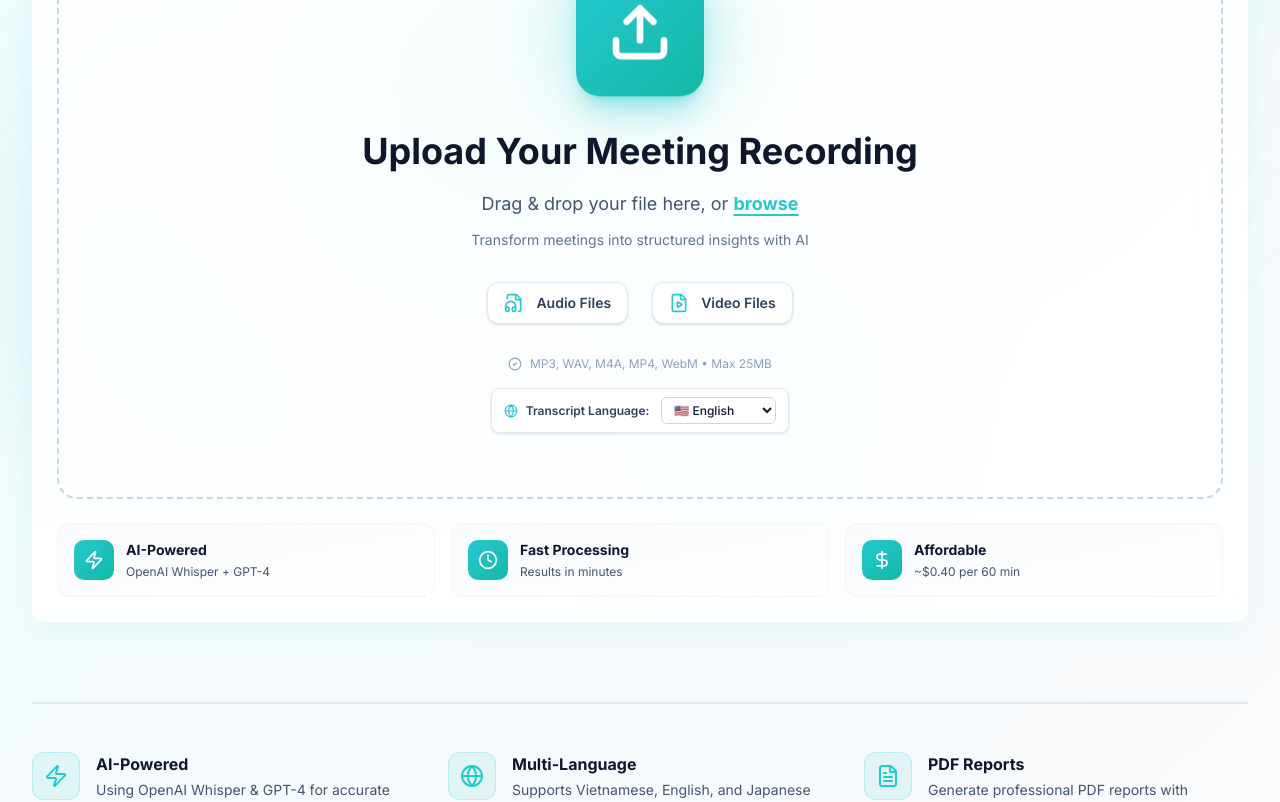
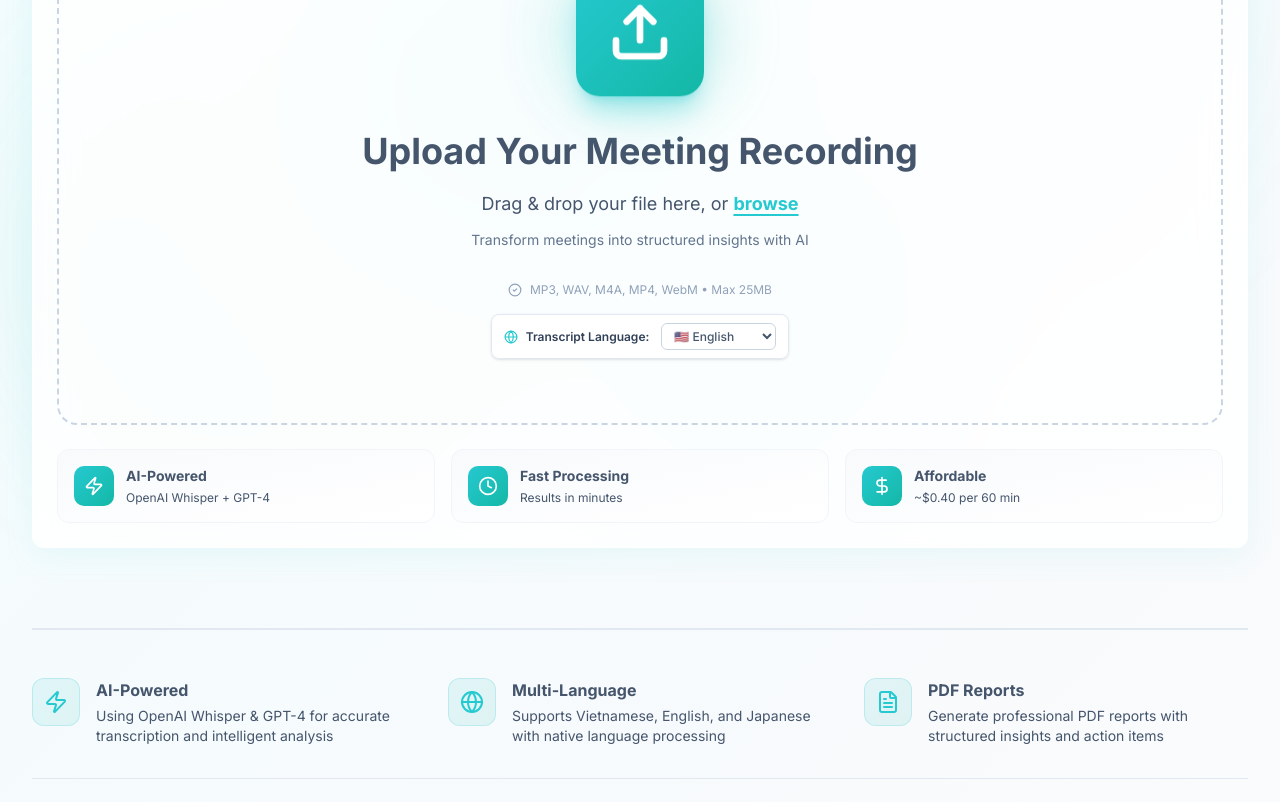
Before and after one commit to anhkhoadinh/hackathon-team-11, a Next.js app: page / in a window 1280 px wide. Shown: the part 260-1062 px from the top of the page. Built offline with nearby package versions, Linux system fonts and the light colour scheme.

Commit message:
update: sync style

```diff
--- a/app/page.tsx
+++ b/app/page.tsx
@@ -272,7 +272,7 @@ export default function Home() {
                 <Zap className="h-6 w-6 text-[#25C9D0]" />
               </div>
               <div>
-                <h4 className="font-bold text-slate-900 mb-1">{t('footer.features.aiPowered.title')}</h4>
+                <h4 className="font-bold text-slate-600 mb-1">{t('footer.features.aiPowered.title')}</h4>
                 <p className="text-sm text-slate-600">
                   {t('footer.features.aiPowered.description')}
                 </p>
@@ -285,7 +285,7 @@ export default function Home() {
                 <Globe className="h-6 w-6 text-[#25C9D0]" />
               </div>
               <div>
-                <h4 className="font-bold text-slate-900 mb-1">{t('footer.features.multiLanguage.title')}</h4>
+                <h4 className="font-bold text-slate-600 mb-1">{t('footer.features.multiLanguage.title')}</h4>
                 <p className="text-sm text-slate-600">
                   {t('footer.features.multiLanguage.description')}
                 </p>
@@ -298,7 +298,7 @@ export default function Home() {
                 <FileText className="h-6 w-6 text-[#25C9D0]" />
               </div>
               <div>
-                <h4 className="font-bold text-slate-900 mb-1">{t('footer.features.pdfReports.title')}</h4>
+                <h4 className="font-bold text-slate-600 mb-1">{t('footer.features.pdfReports.title')}</h4>
                 <p className="text-sm text-slate-600">
                   {t('footer.features.pdfReports.description')}
                 </p>
--- a/components/FileUpload.tsx
+++ b/components/FileUpload.tsx
@@ -150,7 +150,7 @@ export default function FileUpload({ onFileSelect, disabled, language = 'en', on
                   </div>
 
                   {/* Hero Text */}
-                  <h3 className="text-4xl font-bold text-slate-900 mb-4 leading-tight">
+                  <h3 className="text-4xl font-bold text-slate-600 mb-4 leading-tight">
                     {t('upload.title')}
                   </h3>
                   <p className="text-lg text-slate-600 mb-3 max-w-2xl">
@@ -162,18 +162,6 @@ export default function FileUpload({ onFileSelect, disabled, language = 'en', on
                   <p className="text-sm text-slate-500 mb-8">
                     {t('upload.description')}
                   </p>
-
-                  {/* Format Support */}
-                  <div className="flex items-center justify-center gap-6 mb-8">
-                    <div className="flex items-center gap-3 px-4 py-2.5 bg-white rounded-[12px] border border-slate-200 shadow-sm">
-                      <FileAudio className="h-5 w-5 text-[#25C9D0]" />
-                      <span className="text-sm font-semibold text-slate-700">{t('upload.audioFiles')}</span>
-                    </div>
-                    <div className="flex items-center gap-3 px-4 py-2.5 bg-white rounded-[12px] border border-slate-200 shadow-sm">
-                      <FileVideo className="h-5 w-5 text-[#25C9D0]" />
-                      <span className="text-sm font-semibold text-slate-700">{t('upload.videoFiles')}</span>
-                    </div>
-                  </div>
 
                   {/* File Info */}
                   <div className="flex items-center justify-center gap-2 text-xs text-slate-400">
@@ -193,7 +181,7 @@ export default function FileUpload({ onFileSelect, disabled, language = 'en', on
                           id="transcript-language"
                           value={language}
                           onChange={(e) => onLanguageChange(e.target.value as Language)}
-                          className="ml-1 px-2 py-1 rounded-[6px] border border-slate-300 bg-white text-slate-900 text-xs font-medium focus:outline-none focus:ring-2 focus:ring-[#25C9D0] focus:border-[#25C9D0] transition-all cursor-pointer hover:border-[#25C9D0]/50"
+                          className="ml-1 px-2 py-1 rounded-[6px] border border-slate-300 bg-white text-slate-600 text-xs font-medium focus:outline-none focus:ring-2 focus:ring-[#25C9D0] focus:border-[#25C9D0] transition-all cursor-pointer hover:border-[#25C9D0]/50"
                         >
                           {languages.map((lang) => (
                             <option key={lang.value} value={lang.value}>
@@ -220,7 +208,7 @@ export default function FileUpload({ onFileSelect, disabled, language = 'en', on
                     <Zap className="h-5 w-5 text-white" />
                   </div>
                   <div>
-                    <h4 className="font-bold text-sm text-slate-900 mb-1">{t('upload.features.aiPowered.title')}</h4>
+                    <h4 className="font-bold text-sm text-slate-600 mb-1">{t('upload.features.aiPowered.title')}</h4>
                     <p className="text-xs text-slate-600">{t('upload.features.aiPowered.description')}</p>
                   </div>
                 </div>
@@ -230,7 +218,7 @@ export default function FileUpload({ onFileSelect, disabled, language = 'en', on
                     <Clock className="h-5 w-5 text-white" />
                   </div>
                   <div>
-                    <h4 className="font-bold text-sm text-slate-900 mb-1">{t('upload.features.fastProcessing.title')}</h4>
+                    <h4 className="font-bold text-sm text-slate-600 mb-1">{t('upload.features.fastProcessing.title')}</h4>
                     <p className="text-xs text-slate-600">{t('upload.features.fastProcessing.description')}</p>
                   </div>
                 </div>
@@ -240,7 +228,7 @@ export default function FileUpload({ onFileSelect, disabled, language = 'en', on
                     <DollarSign className="h-5 w-5 text-white" />
                   </div>
                   <div>
-                    <h4 className="font-bold text-sm text-slate-900 mb-1">{t('upload.features.affordable.title')}</h4>
+                    <h4 className="font-bold text-sm text-slate-600 mb-1">{t('upload.features.affordable.title')}</h4>
                     <p className="text-xs text-slate-600">{t('upload.features.affordable.description')}</p>
                   </div>
                 </div>
@@ -272,7 +260,7 @@ export default function FileUpload({ onFileSelect, disabled, language = 'en', on
 
                 {/* File Info */}
                 <div className="flex-1 min-w-0">
-                  <h3 className="font-bold text-slate-900 text-xl mb-2 truncate">
+                  <h3 className="font-bold text-slate-600 text-xl mb-2 truncate">
                     {selectedFile.name}
                   </h3>
                   <p className="text-sm text-slate-600 mb-4">
--- a/components/Header.tsx
+++ b/components/Header.tsx
@@ -62,7 +62,7 @@ export default function Header({
             {showHistoryLink && (
               <Link
                 href="/history"
-                className="inline-flex items-center gap-2 px-4 py-2 rounded-lg bg-[#25C9D0] text-white hover:bg-[#1BA1A8] text-sm font-semibold transition-all shadow-lg hover:shadow-xl shadow-[#25C9D0]/30"
+                className="inline-flex items-center gap-2 px-4 py-2 rounded-lg bg-[#25C9D0] text-white hover:bg-[#1BA1A8] text-sm font-semibold transition-all"
               >
                 <History className="w-4 h-4" />
                 {t('header.history')}
@@ -72,7 +72,7 @@ export default function Header({
             {showNewMeetingLink && (
               <Link
                 href="/"
-                className="inline-flex items-center gap-2 px-4 py-2 rounded-lg bg-[#25C9D0] text-white hover:bg-[#1BA1A8] text-sm font-semibold transition-all shadow-lg hover:shadow-xl shadow-[#25C9D0]/30"
+                className="inline-flex items-center gap-2 px-4 py-2 rounded-lg bg-[#25C9D0] text-white hover:bg-[#1BA1A8] text-sm font-semibold transition-all"
               >
                 <Sparkles className="w-4 h-4" />
                 {t('header.newMeeting')}
--- a/components/LanguageSwitcher.tsx
+++ b/components/LanguageSwitcher.tsx
@@ -63,7 +63,7 @@ export default function LanguageSwitcher() {
               }`}
             >
               <div className="flex flex-col">
-                <span className="text-sm font-semibold text-slate-900">{lang.nativeLabel}</span>
+                <span className="text-sm font-semibold text-slate-600">{lang.nativeLabel}</span>
                 <span className="text-xs text-slate-500">{lang.label}</span>
               </div>
               {locale === lang.value && (
--- a/components/MeetingFilters.tsx
+++ b/components/MeetingFilters.tsx
@@ -41,7 +41,7 @@ export default function MeetingFilters({
         <div className="w-10 h-10 rounded-[10px] bg-gradient-to-br from-[#25C9D0] to-[#14B8A6] flex items-center justify-center">
           <Filter className="h-5 w-5 text-white" />
         </div>
-        <h2 className="text-lg font-semibold text-slate-900">Filters & Search</h2>
+        <h2 className="text-lg font-semibold text-slate-600">Filters & Search</h2>
       </div>
 
       <div className="grid grid-cols-1 md:grid-cols-2 lg:grid-cols-5 gap-4 mb-6">
--- a/components/ProcessingStatus.tsx
+++ b/components/ProcessingStatus.tsx
@@ -27,7 +27,7 @@ export default function ProcessingStatus({ steps, onRetry }: ProcessingStatusPro
       <CardHeader className="pb-6">
         <div className="flex items-center justify-between">
           <div>
-            <CardTitle className="text-3xl font-bold text-slate-900 mb-2">
+            <CardTitle className="text-3xl font-bold text-slate-600 mb-2">
               {hasError ? (
                 <span className="flex items-center gap-3 text-red-600">
                   <XCircle className="h-8 w-8" />
@@ -168,7 +168,7 @@ export default function ProcessingStatus({ steps, onRetry }: ProcessingStatusPro
                 <Loader2 className="h-6 w-6 text-[#25C9D0] animate-spin" strokeWidth={2.5} />
               </div>
               <div className="flex-1">
-                <p className="text-base font-bold text-slate-900 mb-2">
+                <p className="text-base font-bold text-slate-600 mb-2">
                   {t('processing.currently', { step: currentStep.label })}
                 </p>
                 <p className="text-sm text-slate-600">
@@ -218,7 +218,7 @@ export default function ProcessingStatus({ steps, onRetry }: ProcessingStatusPro
                 <CheckCircle2 className="h-8 w-8 text-[#25C9D0]" strokeWidth={2.5} />
               </div>
               <div className="flex-1">
-                <p className="text-lg font-bold text-slate-900 mb-1">
+                <p className="text-lg font-bold text-slate-600 mb-1">
                   {t('processing.successTitle')}
                 </p>
                 <p className="text-sm text-slate-600">
--- a/components/UserMenu.tsx
+++ b/components/UserMenu.tsx
@@ -88,7 +88,7 @@ export default function UserMenu() {
         aria-haspopup="true"
       >
         {/* Avatar Circle */}
-        <div className="relative w-10 h-10 rounded-full bg-gradient-to-br from-[#25C9D0] to-[#14B8A6] flex items-center justify-center text-white font-semibold text-sm shadow-lg shadow-[#25C9D0]/30">
+        <div className="relative w-10 h-10 rounded-full bg-gradient-to-br from-[#25C9D0] to-[#14B8A6] flex items-center justify-center text-white font-semibold text-sm">
           {MOCK_USER.initials}
         </div>
         {/* Chevron Icon - hidden on mobile */}
@@ -105,11 +105,11 @@ export default function UserMenu() {
           {/* User Info Section */}
           <div className="px-4 py-4 border-b-2 border-slate-100">
             <div className="flex items-center gap-3">
-              <div className="w-12 h-12 rounded-full bg-gradient-to-br from-[#25C9D0] to-[#14B8A6] flex items-center justify-center text-white font-semibold shadow-lg shadow-[#25C9D0]/30">
+              <div className="w-12 h-12 rounded-full bg-gradient-to-br from-[#25C9D0] to-[#14B8A6] flex items-center justify-center text-white font-semibold">
                 {MOCK_USER.initials}
               </div>
               <div className="flex-1 min-w-0">
-                <p className="text-sm font-semibold text-slate-900 truncate">
+                <p className="text-sm font-semibold text-slate-600 truncate">
                   {MOCK_USER.name}
                 </p>
                 <p className="text-xs text-slate-500 truncate">
--- a/components/ui/button.tsx
+++ b/components/ui/button.tsx
@@ -15,7 +15,7 @@ const Button = React.forwardRef<HTMLButtonElement, ButtonProps>(
           "inline-flex items-center justify-center rounded-[10px] font-semibold transition-all duration-300 focus-visible:outline-none focus-visible:ring-2 focus-visible:ring-[#25C9D0] focus-visible:ring-offset-2 disabled:pointer-events-none disabled:opacity-50 button-ripple",
           {
             'bg-gradient-to-r from-[#25C9D0] to-[#14B8A6] text-white hover:from-[#1BA1A8] hover:to-[#0F9488] shadow-lg hover:shadow-xl hover:shadow-[#25C9D0]/30 hover:-translate-y-0.5': variant === 'default' || variant === 'primary',
-            'border-2 border-slate-300 bg-white hover:bg-slate-50 hover:border-slate-400 text-slate-900': variant === 'outline',
+            'border-2 border-slate-300 bg-white hover:bg-slate-50 hover:border-slate-400 text-slate-600': variant === 'outline',
             'hover:bg-slate-100 text-slate-700': variant === 'ghost',
             'h-10 px-5 py-2 text-sm': size === 'default',
             'h-9 px-4 text-xs': size === 'sm',
--- a/components/ui/card.tsx
+++ b/components/ui/card.tsx
@@ -34,7 +34,7 @@ const CardTitle = React.forwardRef<
 >(({ className, ...props }, ref) => (
   <h3
     ref={ref}
-    className={cn("text-2xl font-bold leading-tight tracking-tight text-slate-900", className)}
+    className={cn("text-2xl font-bold leading-tight tracking-tight text-slate-600", className)}
     {...props}
   />
 ))
```
Also changed, not shown: components/MeetingCard.tsx (+4 -4 lines), components/ResultDisplay.tsx (+14 -14 lines).
